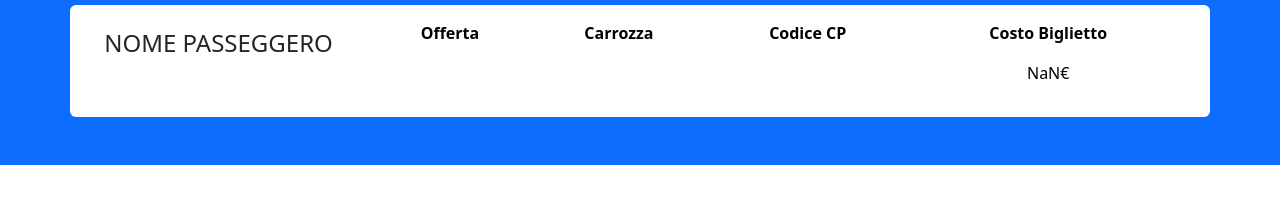
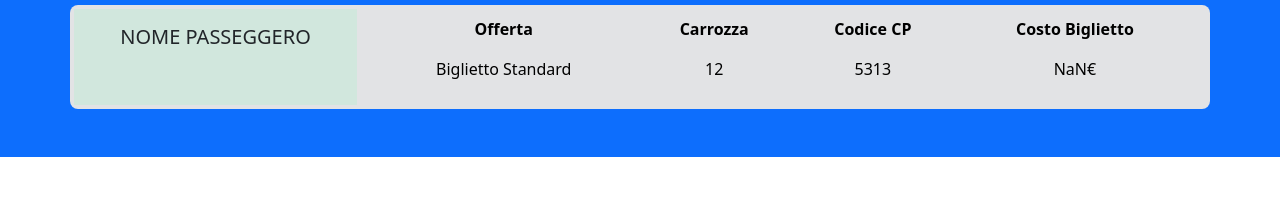
Before and after one commit to gabrielebottari/js-biglietto-treno-form, a plain HTML site: page index.html in a window 1280 px wide. Both pictures are taken after a click on the button "Genera". Shown: the part 603-800 px from the top of the page. Drawn offline with nearby package versions, Linux system fonts and the light colour scheme.

Commit message:
FIX minor issue

```diff
--- a/index.html
+++ b/index.html
@@ -73,13 +73,13 @@
                         Il tuo biglietto
                     </h2>
 
-                    <div class="row bg-white rounded-2 p-2">
-                        <div class="col-3 text-center text-uppercase p-3">
-                            <h4>nome passeggero</h3>
+                    <div class="row bg-secondary-subtle rounded-3 p-1">
+                        <div class="col-3 text-center text-uppercase p-3 bg-success-subtle">
+                            <h5>nome passeggero</h3>
                             <p id="passenger-name"></p>
                         </div>
                         <div class="col-9 text-center">
-                            <table class="table table-borderless">
+                            <table class="table table-borderless table-secondary">
                                 <thead>
                                     <tr>
                                         <th scope="col">Offerta</th>
--- a/js/scripts.js
+++ b/js/scripts.js
@@ -19,6 +19,8 @@ Il recap dei dati e l'output del prezzo finale, andranno quindi stampati in pagi
 */
 
 const myButton = document.getElementById('generate-ticket');
+
+
 
 myButton.addEventListener('click', function() {
 
@@ -77,6 +79,10 @@ myButton.addEventListener('click', function() {
     }
     */
 
+    document.getElementById('class-ticket').innerHTML = 'Biglietto Standard' ;
+    document.getElementById('carriage').innerHTML = Math.floor(Math.random() * (12 - 1 + 1)) + 1;
+    document.getElementById('code-number').innerHTML = Math.floor(Math.random() * 10000);
+
     switch (ageRange) {
         case "young":
             // Sconto del 20% per i minorenni
@@ -96,12 +102,10 @@ myButton.addEventListener('click', function() {
 
     document.getElementById('result').innerHTML=`${totalPrice}€`;
 
+
     nameInput.value = '';
     kmInput.value = '';
-    ageInput.value = '';
+    ageRange.value = '';
 
-    document.getElementById('class-ticket').innerHTML = 'Biglietto Standard' ;
-    document.getElementById('carriage').innerHTML = Math.floor(Math.random() * (12 - 1 + 1)) + 1;
-    document.getElementById('code-number').innerHTML = Math.floor(Math.random() * 10000);
 
 });
```
